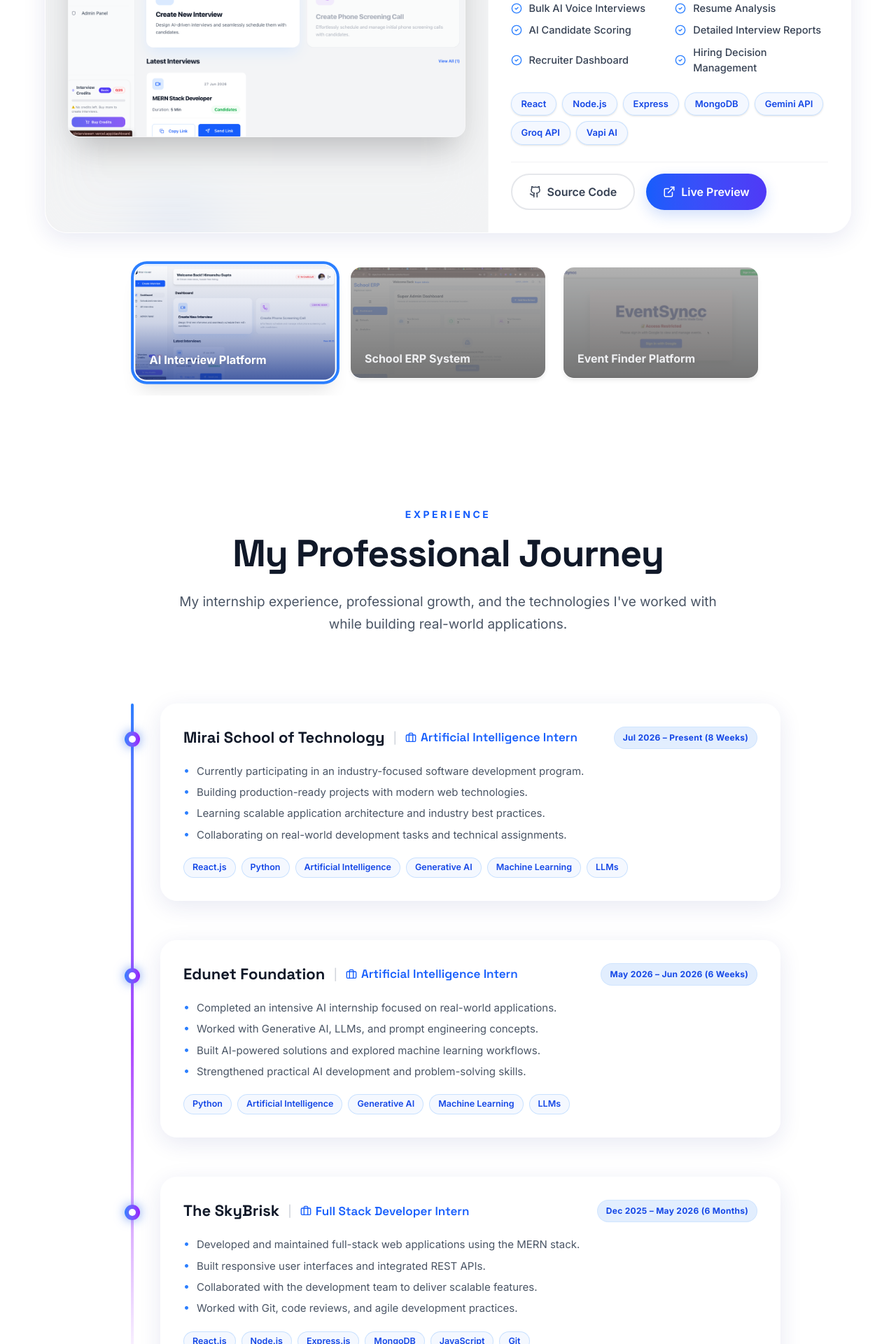
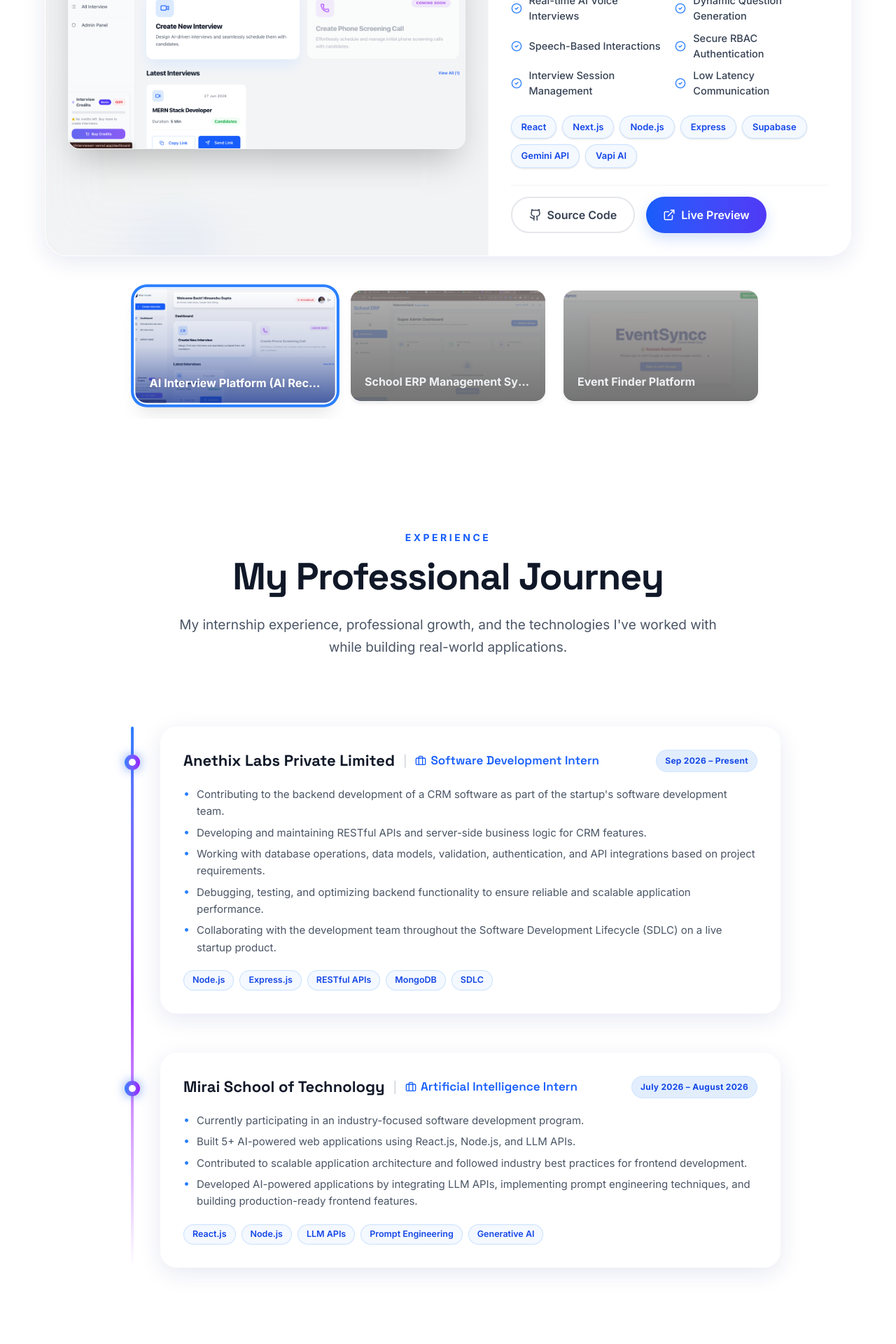
Before and after one commit to himanshu561hi/myportfolio, a React (Vite) app: page / in a window 1280 px wide. Shown: the part 2880-4800 px from the top of the page at 70% size. Built offline with nearby package versions, Linux system fonts and the light colour scheme.

Commit message:
Update portfolio data with experience, achievements, and resume link

```diff
--- a/src/components/About.tsx
+++ b/src/components/About.tsx
@@ -1,6 +1,8 @@
 import React from 'react';
 import { motion } from 'motion/react';
 import { FaCode, FaLaptopCode, FaBriefcase, FaBrain } from 'react-icons/fa';
+
+import resumePdf from '../assets/Resume.pdf';
 
 const Highlight = ({ children }: { children: React.ReactNode }) => (
   <span className="font-semibold text-transparent bg-clip-text bg-gradient-to-r from-blue-600 to-purple-600">
@@ -89,7 +91,7 @@ const About = () => {
             className="flex flex-col sm:flex-row justify-center gap-5 w-full sm:w-auto"
           >
             <a
-              href="/resume.pdf"
+              href={resumePdf}
               download="Himanshu_Gupta_Resume.pdf"
               className="px-9 py-4 bg-gradient-to-r from-blue-600 to-indigo-600 text-white rounded-full font-semibold shadow-[0_10px_20px_rgba(37,99,235,0.2)] hover:shadow-[0_15px_30px_rgba(37,99,235,0.35)] hover:-translate-y-1 transition-all duration-300 text-center text-lg"
             >
--- a/src/data/index.tsx
+++ b/src/data/index.tsx
@@ -53,117 +53,89 @@ export const technologies = [
 ];
 
 export const experiences = [
-
+  {
+    company: "Anethix Labs Private Limited",
+    role: "Software Development Intern",
+    duration: "Sep 2026 – Present",
+    description: [
+      "Contributing to the backend development of a CRM software as part of the startup's software development team.",
+      "Developing and maintaining RESTful APIs and server-side business logic for CRM features.",
+      "Working with database operations, data models, validation, authentication, and API integrations based on project requirements.",
+      "Debugging, testing, and optimizing backend functionality to ensure reliable and scalable application performance.",
+      "Collaborating with the development team throughout the Software Development Lifecycle (SDLC) on a live startup product."
+    ],
+    technologies: [
+      "Node.js",
+      "Express.js",
+      "RESTful APIs",
+      "MongoDB",
+      "SDLC"
+    ]
+  },
   {
     company: "Mirai School of Technology",
     role: "Artificial Intelligence Intern",
-    duration: "Jul 2026 – Present (8 Weeks)",
+    duration: "July 2026 – August 2026",
     description: [
       "Currently participating in an industry-focused software development program.",
-      "Building production-ready projects with modern web technologies.",
-      "Learning scalable application architecture and industry best practices.",
-      "Collaborating on real-world development tasks and technical assignments."
-    ],
-    technologies: [
-      "React.js",
-      "Python",
-      "Artificial Intelligence",
-      "Generative AI",
-      "Machine Learning",
-      "LLMs"
-    ]
-  },
-  {
-    company: "Edunet Foundation",
-    role: "Artificial Intelligence Intern",
-    duration: "May 2026 – Jun 2026 (6 Weeks)",
-    description: [
-      "Completed an intensive AI internship focused on real-world applications.",
-      "Worked with Generative AI, LLMs, and prompt engineering concepts.",
-      "Built AI-powered solutions and explored machine learning workflows.",
-      "Strengthened practical AI development and problem-solving skills."
-    ],
-    technologies: [
-      "Python",
-      "Artificial Intelligence",
-      "Generative AI",
-      "Machine Learning",
-      "LLMs"
-    ]
-  },
-  {
-    company: "The SkyBrisk",
-    role: "Full Stack Developer Intern",
-    duration: "Dec 2025 – May 2026 (6 Months)",
-    description: [
-      "Developed and maintained full-stack web applications using the MERN stack.",
-      "Built responsive user interfaces and integrated REST APIs.",
-      "Collaborated with the development team to deliver scalable features.",
-      "Worked with Git, code reviews, and agile development practices."
+      "Built 5+ AI-powered web applications using React.js, Node.js, and LLM APIs.",
+      "Contributed to scalable application architecture and followed industry best practices for frontend development.",
+      "Developed AI-powered applications by integrating LLM APIs, implementing prompt engineering techniques, and building production-ready frontend features."
     ],
     technologies: [
       "React.js",
       "Node.js",
-      "Express.js",
-      "MongoDB",
-      "JavaScript",
-      "Git"
+      "LLM APIs",
+      "Prompt Engineering",
+      "Generative AI"
     ]
   }
 ];
 export const projects = [
   {
-   title: "AI Interview Platform",
+    title: "AI Interview Platform (AI Recruiter)",
     description:
-  "An AI-powered recruitment platform built for recruiters to automate candidate screening at scale. Conduct 100+ AI voice interviews simultaneously, analyze resumes, generate detailed interview reports, track candidate performance, and make data-driven hiring decisions from a centralized dashboard.",
-
+      "A real-time AI voice interview platform using Next.js, Gemini API, Vapi AI, and Supabase. Enables AI-powered speech-based interview interactions, dynamic question generation with low latency, and secure session management.",
     tech: [
       "React",
+      "Next.js",
       "Node.js",
       "Express",
-  "MongoDB",
+      "Supabase",
       "Gemini API",
-  "Groq API",
       "Vapi AI"
     ],
-
     features: [
-  "Bulk AI Voice Interviews",
-  "Resume Analysis",
-  "AI Candidate Scoring",
-  "Detailed Interview Reports",
-  "Recruiter Dashboard",
-  "Hiring Decision Management"
+      "Real-time AI Voice Interviews",
+      "Dynamic Question Generation",
+      "Speech-Based Interactions",
+      "Secure RBAC Authentication",
+      "Interview Session Management",
+      "Low Latency Communication"
     ],
-
     image: project1Img,
-
     github: "https://github.com/himanshu561hi/Interviewerr",
     demo: "https://interviewerr.vercel.app/",
   },
   {
-    title: "School ERP System",
+    title: "School ERP Management System",
     description:
-      "Designed a scalable multi-tenant School ERP frontend featuring role-based access, student and teacher management, enterprise dashboards, and a modern admin experience. Backend APIs and authentication are planned for future development.",
-
+      "Engineered a multi-tenant School ERP application using React.js, Vite, and Tailwind CSS with secure RBAC-based authentication. Features modular data tables, dashboards, search filtering, pagination, REST API integration, and complete CRUD functionality.",
     tech: [
-      "React",
-      "TypeScript",
+      "React.js",
+      "Vite",
       "Tailwind CSS",
       "Node.js",
       "MongoDB",
     ],
-
     features: [
       "Multi-Tenant Architecture",
-      "Role-Based Access",
-      "Student & Teacher Management",
-      "Analytics Dashboard",
-      "Responsive UI",
+      "RBAC Authentication & Authorization",
+      "Modular Data Tables & Modals",
+      "REST API Integration & CRUD",
+      "State & Performance Optimization",
     ],
-
-    image: project2, // Local asset
-
+    image: project2,
     github: "https://github.com/himanshu561hi/DigiSchool/",
     demo: "https://digischool-2f3o.onrender.com/",
   },
@@ -171,7 +143,6 @@ demo: "https://interviewerr.vercel.app/",
     title: "Event Finder Platform",
     description:
       "A location-based event discovery platform that helps users find nearby events, explore by category, view venues on interactive maps, and book tickets through a seamless, user-friendly interface.",
-
     tech: [
       "React",
       "Node.js",
@@ -179,7 +150,6 @@ demo: "https://interviewerr.vercel.app/",
       "MongoDB",
       "Google Maps API"
     ],
-
     features: [
       "Location-Based Discovery",
       "Interactive Maps",
@@ -187,9 +157,7 @@ demo: "https://interviewerr.vercel.app/",
       "Event Booking",
       "User Authentication"
     ],
-
     image: project3,
-
     github: "https://github.com/himanshu561hi/Event-Finder",
     demo: "https://eventsyncc.vercel.app/",
   }
@@ -197,13 +165,49 @@ demo: "https://interviewerr.vercel.app/",
 
 export const achievements = [
   {
+    icon: "📜",
+    title: "2nd Position (Track II)",
+    description: "NEXUS 2026 – Pre Conference Paper Writing Competition",
+    location: "Hi-Tech Institute of Eng. & Tech., Ghaziabad",
+    details:
+      "Secured 2nd Position in Track II at NEXUS 2026, a Pre-Conference Paper Writing Competition organized by Hi-Tech Institute of Engineering & Technology in September 2026.",
+    images: []
+  },
+  {
+    icon: "🇮🇳",
+    title: "3rd Position",
+    description: "Har Ghar Tiranga Quiz Competition",
+    location: "Hi-Tech Institute of Eng. & Tech., Ghaziabad",
+    details:
+      "Secured 3rd Position in the Quiz Competition held on 17 August 2026 as part of the Har Ghar Tiranga celebrations at Hi-Tech Institute of Engineering & Technology, Ghaziabad.",
+    images: []
+  },
+  {
+    icon: "🥉",
+    title: "3rd Position",
+    description: "VARCHASVA 2026",
+    location: "BITS&BYTES, Noida",
+    details:
+      "Secured 3rd Position at VARCHASVA 2026, an inter-college technical competition organized by BITS&BYTES Noida in August 2026.",
+    images: []
+  },
+  {
     icon: "🏆",
     title: "Top 75 Teams",
     description: "Hacknovate 7.0 – International Hackathon",
     location: "ABESIT, Ghaziabad",
     details:
-      "Selected among the Top 75 teams out of 10,000+ participants in Hacknovate 7.0, a 30-hour International Hybrid Hackathon. Collaborated with the team to design and build an innovative solution under strict time constraints while presenting the final prototype to industry experts.",
+      "Secured selection among Top 75 teams out of 10,000+ participants in Hacknovate 7.0, a 30-hour International Hybrid Hackathon organized by ABESIT Ghaziabad in April 2026.",
     images: [achievement2_1, achievement2_2]
+  },
+  {
+    icon: "🥉",
+    title: "3rd Position",
+    description: "TechnoHack 3.0 – Project Exhibition",
+    location: "INMANTEC, Ghaziabad",
+    details:
+      "Secured 3rd Position in TechnoHack 3.0 – Innovation Ignite project exhibition organized by INMANTEC Institutions Ghaziabad in April 2026.",
+    images: [achievement3_1, achievement3_2]
   },
   {
     icon: "🥇",
@@ -211,17 +215,8 @@ export const achievements = [
     description: "SCROLLS'25 – National Technical Paper Presentation",
     location: "AKGEC, Ghaziabad",
     details:
-      "Won 1st Place in the National-Level Technical Paper Writing Competition (SCROLLS'25). Presented a research paper demonstrating technical knowledge, innovation, and presentation skills before an expert evaluation panel.",
+      "Secured 1st Place in National-Level Technical Paper Writing Competition (SCROLLS'25) organized by AKGEC Ghaziabad in October 2025.",
     images: [achievement1_1, achievement1_2, achievement1_3]
-  },
-  {
-    icon: "🥉",
-    title: "3rd Place",
-    description: "TechnoHack 3.0 – Project Exhibition",
-    location: "INMANTEC, Ghaziabad",
-    details:
-      "Secured 3rd Position in TechnoHack 3.0 – Innovation Ignite Project Exhibition by presenting an innovative software solution and demonstrating its technical implementation, usability, and real-world impact.",
-    images: [achievement3_1, achievement3_2]
   }
 ];
 
```
Lines whose indentation alone changed are shown as unchanged.
